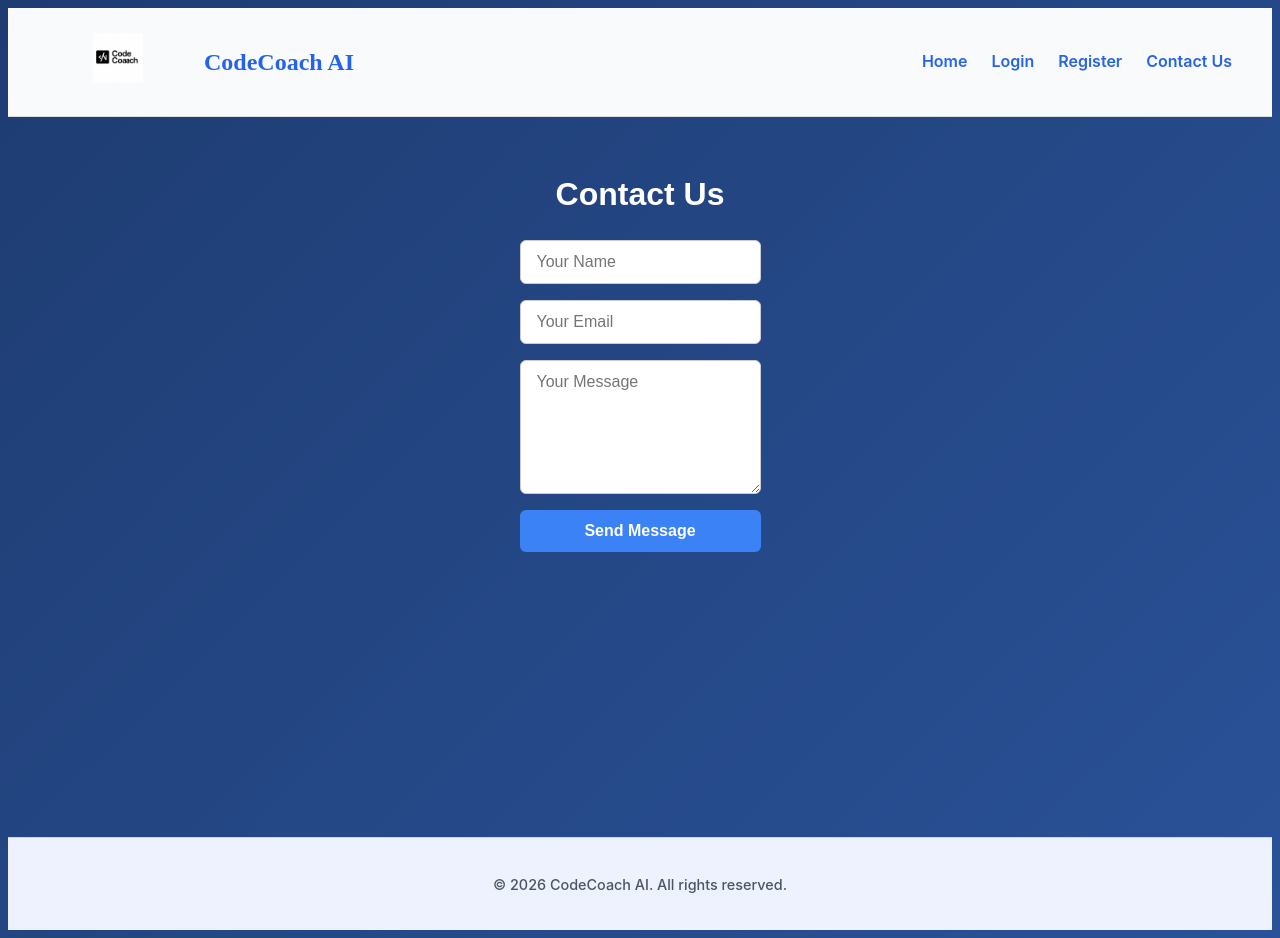
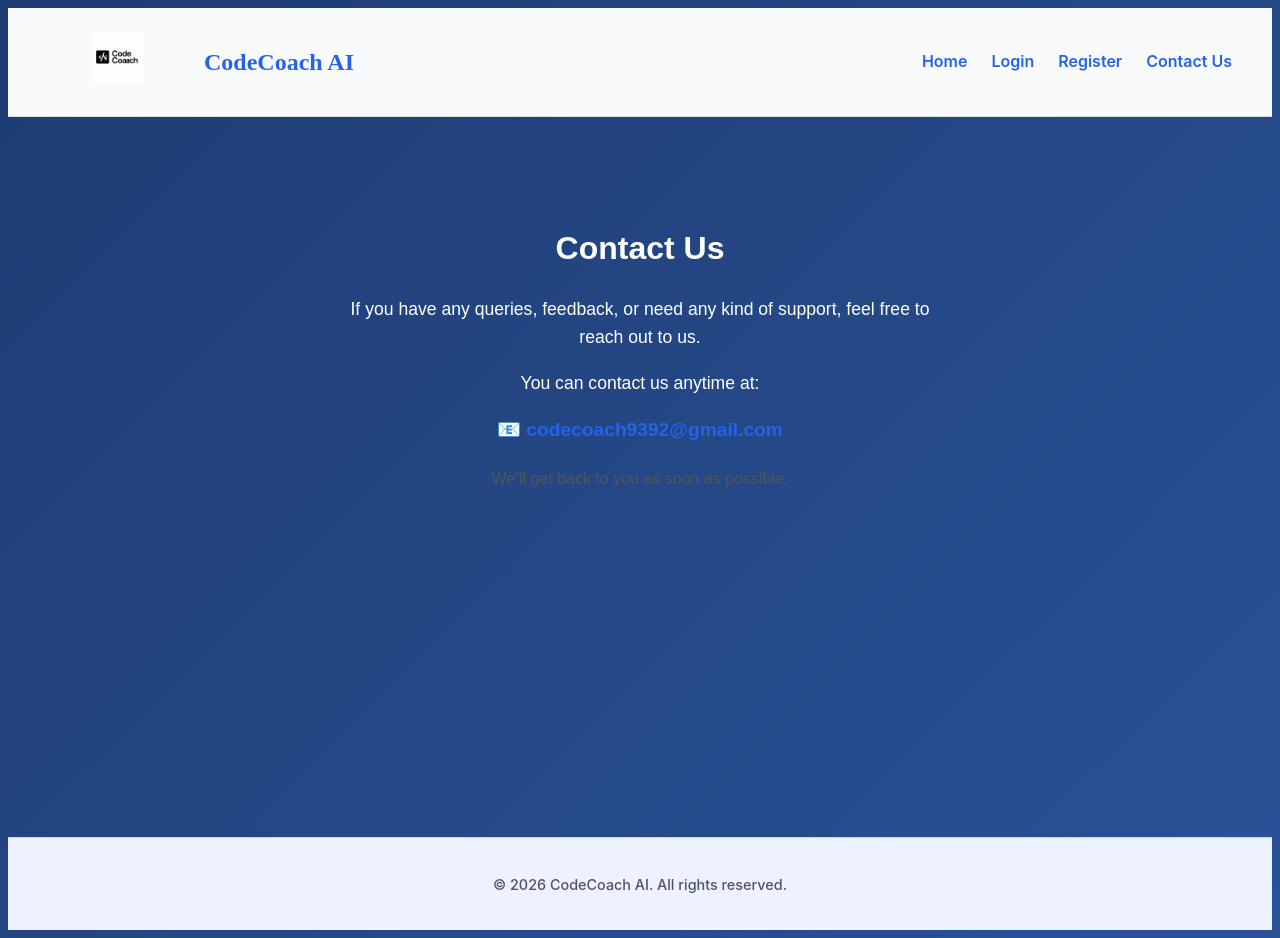
Before and after one commit to prabhakarboya/codecoach, a Next.js app in the folder client/: page /contact in a window 1280 px wide. Built offline with nearby package versions, Linux system fonts and the light colour scheme.

Commit message:
Update page.tsx

```diff
--- a/client/src/app/contact/page.tsx
+++ b/client/src/app/contact/page.tsx
@@ -1,104 +1,42 @@
 "use client";
 
-import { useState } from "react";
-
 export default function ContactPage() {
-  const [name, setName] = useState("");
-  const [email, setEmail] = useState("");
-  const [message, setMessage] = useState("");
-  const [status, setStatus] = useState<"idle" | "sending" | "success" | "error">("idle");
-
-  const handleSubmit = async (e: React.FormEvent) => {
-    e.preventDefault();
-    setStatus("sending");
-
-    try {
-      // Example POST request to backend (update URL later)
-      const res = await fetch(`${process.env.NEXT_PUBLIC_API_BASE_URL}/api/contact`, {
-        method: "POST",
-        headers: { "Content-Type": "application/json" },
-        body: JSON.stringify({ name, email, message }),
-      });
-
-      if (res.ok) {
-        setStatus("success");
-        setName("");
-        setEmail("");
-        setMessage("");
-      } else {
-        setStatus("error");
-      }
-    } catch (err) {
-      console.error(err);
-      setStatus("error");
-    }
-  };
-
   return (
     <main
       style={{
         maxWidth: 600,
-        margin: "2rem auto",
-        padding: "0 1rem",
+        margin: "3rem auto",
+        padding: "1rem",
+        textAlign: "center",
         fontFamily: "Arial, sans-serif",
+        lineHeight: 1.6,
       }}
     >
-      <h1 style={{ textAlign: "center", marginBottom: 20 }}>Contact Us</h1>
+      <h1>Contact Us</h1>
 
-      <form onSubmit={handleSubmit} style={{ display: "flex", flexDirection: "column", gap: 16 }}>
-        <input
-          type="text"
-          placeholder="Your Name"
-          value={name}
-          onChange={(e) => setName(e.target.value)}
-          required
-          style={inputStyle}
-        />
-        <input
-          type="email"
-          placeholder="Your Email"
-          value={email}
-          onChange={(e) => setEmail(e.target.value)}
-          required
-          style={inputStyle}
-        />
-        <textarea
-          placeholder="Your Message"
-          value={message}
-          onChange={(e) => setMessage(e.target.value)}
-          required
-          rows={6}
-          style={{ ...inputStyle, resize: "vertical" }}
-        />
+      <p style={{ marginTop: 20, fontSize: "1.1rem" }}>
+        If you have any queries, feedback, or need any kind of support,
+        feel free to reach out to us.
+      </p>
 
-        <button type="submit" style={buttonStyle} disabled={status === "sending"}>
-          {status === "sending" ? "Sending..." : "Send Message"}
-        </button>
+      <p style={{ marginTop: 15, fontSize: "1.1rem" }}>
+        You can contact us anytime at:
+      </p>
 
-        {status === "success" && <p style={{ color: "green" }}>Message sent successfully!</p>}
-        {status === "error" && <p style={{ color: "red" }}>Something went wrong. Try again.</p>}
-      </form>
+      <p
+        style={{
+          marginTop: 10,
+          fontSize: "1.2rem",
+          fontWeight: "bold",
+          color: "#2563eb",
+        }}
+      >
+        📧 codecoach9392@gmail.com
+      </p>
+
+      <p style={{ marginTop: 20, color: "#555" }}>
+        We’ll get back to you as soon as possible.
+      </p>
     </main>
   );
 }
-
-const inputStyle: React.CSSProperties = {
-  padding: "12px 16px",
-  borderRadius: 6,
-  border: "1px solid #ccc",
-  fontSize: "1rem",
-  fontFamily: "inherit",
-  width: "100%",
-  boxSizing: "border-box",
-};
-
-const buttonStyle: React.CSSProperties = {
-  padding: "12px 20px",
-  borderRadius: 6,
-  border: "none",
-  backgroundColor: "#3b82f6",
-  color: "#fff",
-  fontSize: "1rem",
-  fontWeight: 600,
-  cursor: "pointer",
-};
```
